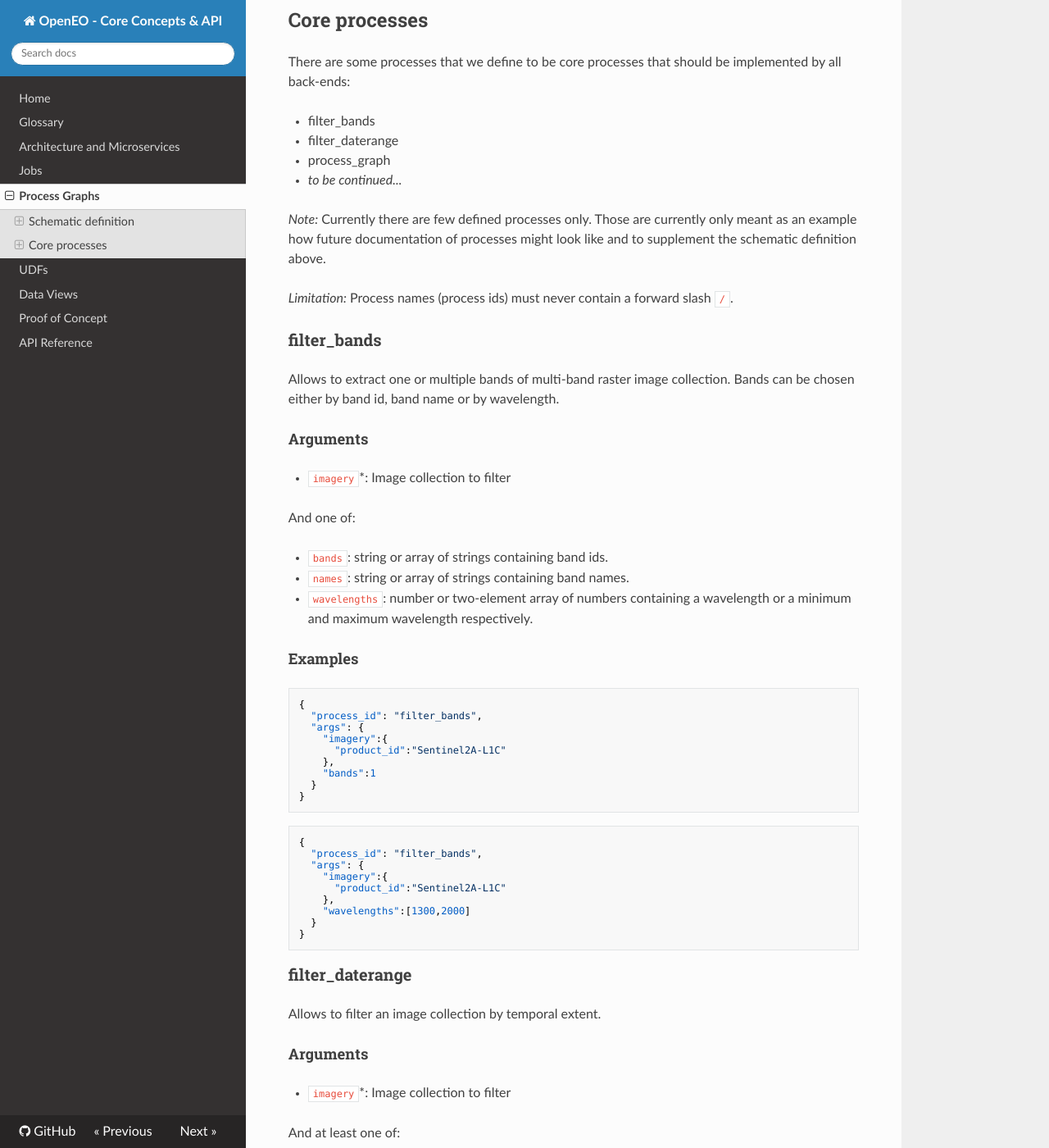
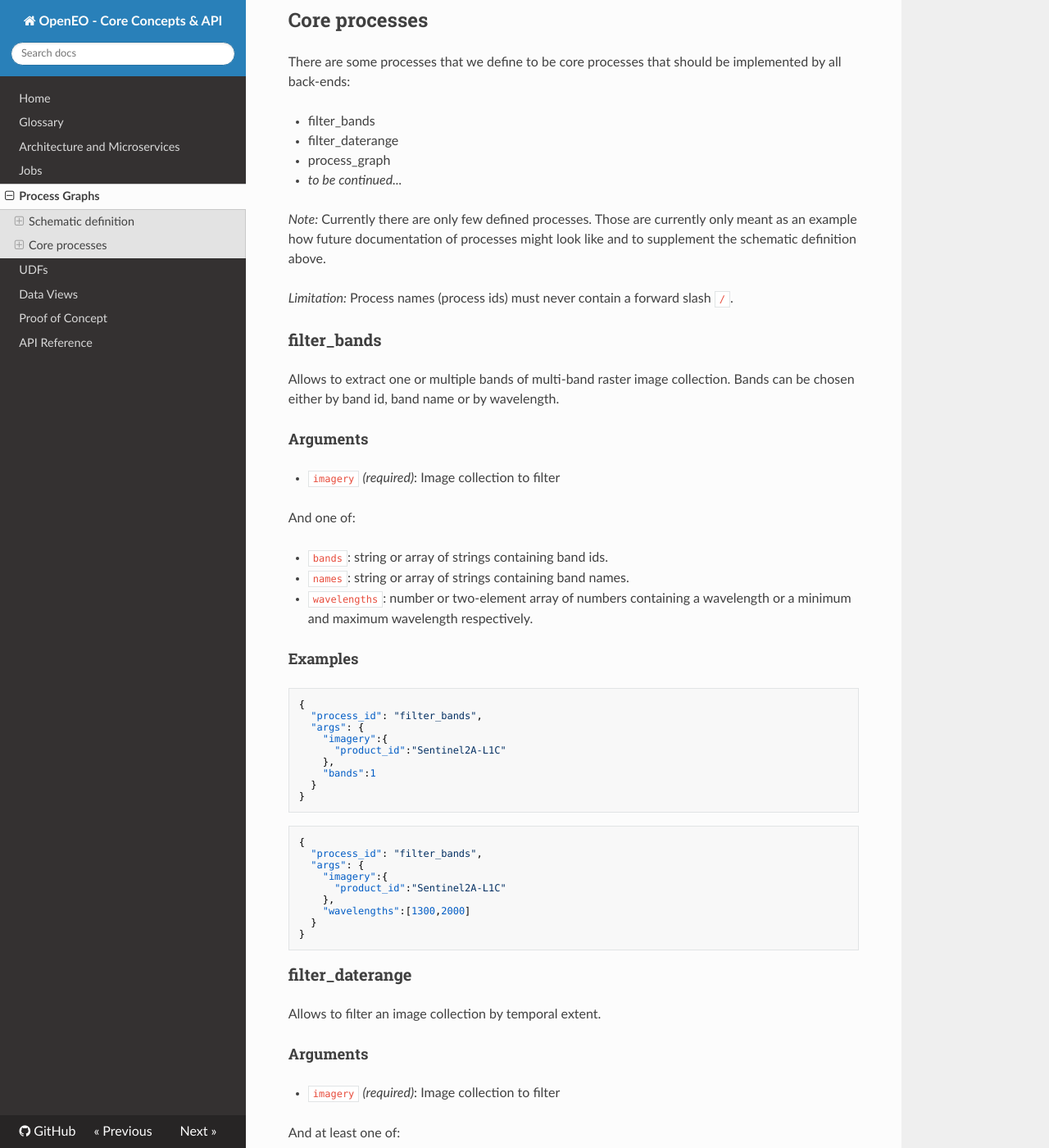
Before and after one commit to Open-EO/openeo-api, an MkDocs documentation site: the page built from docs/docs/processgraphs.md, in a window 1280 px wide and 1400 px high, scrolled down 3120 px. Shown: the whole window at 82% size. Built offline with MkDocs 1.6.1, drawn with Linux system fonts in a browser that asks for light colours; nearby versions of some CDN libraries; old or Windows-style settings are respelled for this version of MkDocs; some of the changed text lies outside the part shown.

Commit message:
Improve docs
An asterisk meant that the argument is required - replaced those asterisks with "(required)" to make it clearer. Also included a few language improvements.

````diff
--- a/docs/docs/processgraphs.md
+++ b/docs/docs/processgraphs.md
@@ -96,6 +96,7 @@ Whereas a key (`<Key>`) can be any valid JSON key and a value is defined as:
   }
 }
 ```
+
 **Example 3:**
 
 If a process needs multiple processes or image collections as input, it is allowed to use arrays of the respective types.
@@ -158,7 +159,7 @@ There are some processes that we define to be core processes that should be impl
 * process_graph
 * _to be continued..._
 
-_Note:_ Currently there are few defined processes only. Those are currently only meant as an example how future documentation of processes might look like and to supplement the schematic definition above.
+_Note:_ Currently there are only few defined processes. Those are currently only meant as an example how future documentation of processes might look like and to supplement the schematic definition above.
 
 _Limitation:_ Process names (process ids) must never contain a forward slash `/`.
 
@@ -168,7 +169,7 @@ Allows to extract one or multiple bands of multi-band raster image collection. B
 
 #### Arguments
 
-* `imagery`*: Image collection to filter
+* `imagery` *(required)*: Image collection to filter
 
 And one of:
 
@@ -177,6 +178,7 @@ And one of:
 * `wavelengths`: number or two-element array of numbers containing a wavelength or a minimum and maximum wavelength respectively.
 
 #### Examples
+
 ```
 {
   "process_id": "filter_bands",
@@ -188,6 +190,7 @@ And one of:
   }
 }
 ```
+
 ```
 {
   "process_id": "filter_bands",
@@ -199,22 +202,22 @@ And one of:
   }
 }
 ```
+
 ### filter_daterange
 
 Allows to filter an image collection by temporal extent.
 
 #### Arguments
 
-- `imagery`*: Image collection to filter
+* `imagery` *(required)*: Image collection to filter
 
 And at least one of:
 
-- `from`: Includes all data newer than the specified ISO 8601 date or date-time with simultaneous consideration of `to`.
-
-
-- `to`: Includes all data older than the specified ISO 8601 date or date-time with simultaneous consideration of `from`.
+* `from`: Includes all data newer than the specified ISO 8601 date or date-time with simultaneous consideration of `to`.
+* `to`: Includes all data older than the specified ISO 8601 date or date-time with simultaneous consideration of `from`.
 
 #### Examples
+
 ```
 {
   "process_id":"filter_daterange",
@@ -234,8 +237,8 @@ Another process graph can be referenced with the process `process_graph`. This c
 
 #### Arguments
 
-* `imagery`*: Image collection to apply the process graph to
-* `uri`*: An URI to a process graph.
+* `imagery` *(required)*: Image collection to apply the process graph to
+* `uri` *(required)*: An URI to a process graph.
 
 #### Examples
 
@@ -250,4 +253,5 @@ Another process graph can be referenced with the process `process_graph`. This c
   }
 }
 ```
+
 ### _to be continued..._
````
Also changed, not shown: other parts of docs/docs/processgraphs.md (+2 -2 lines).
